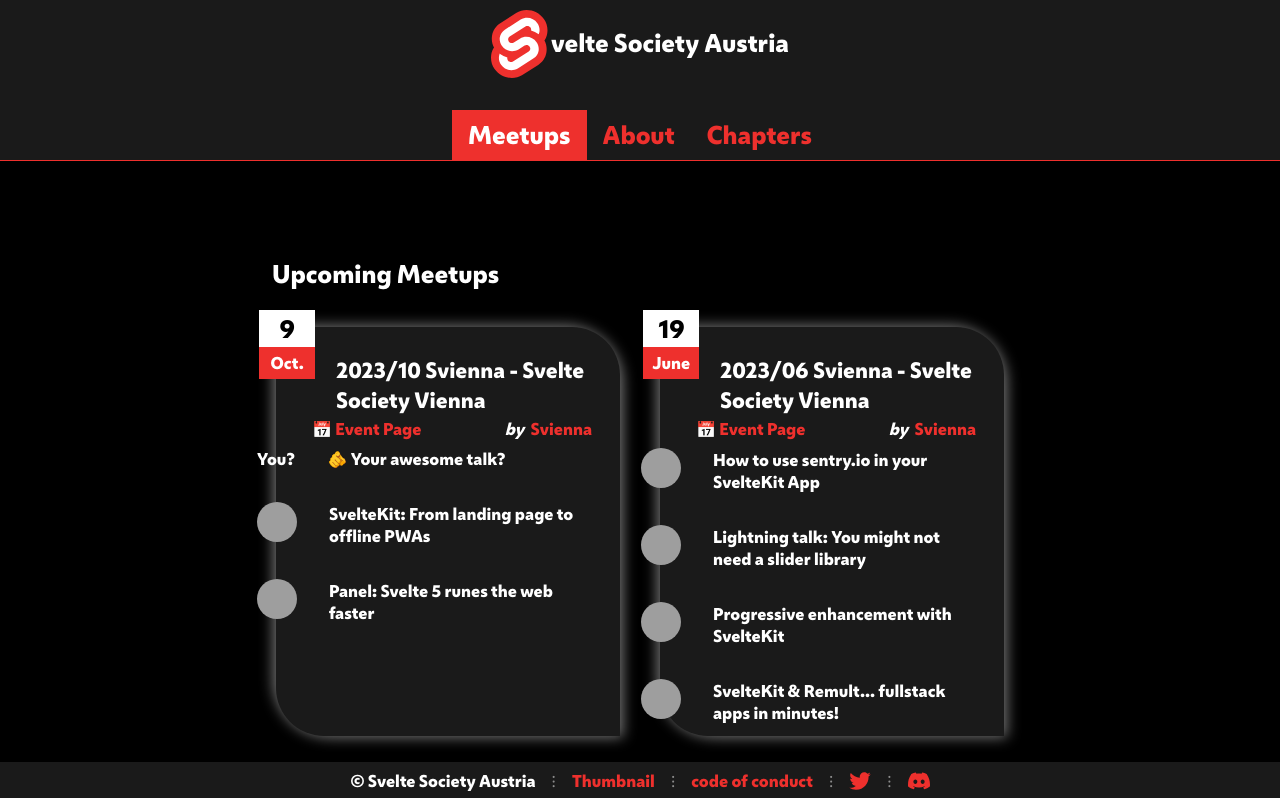
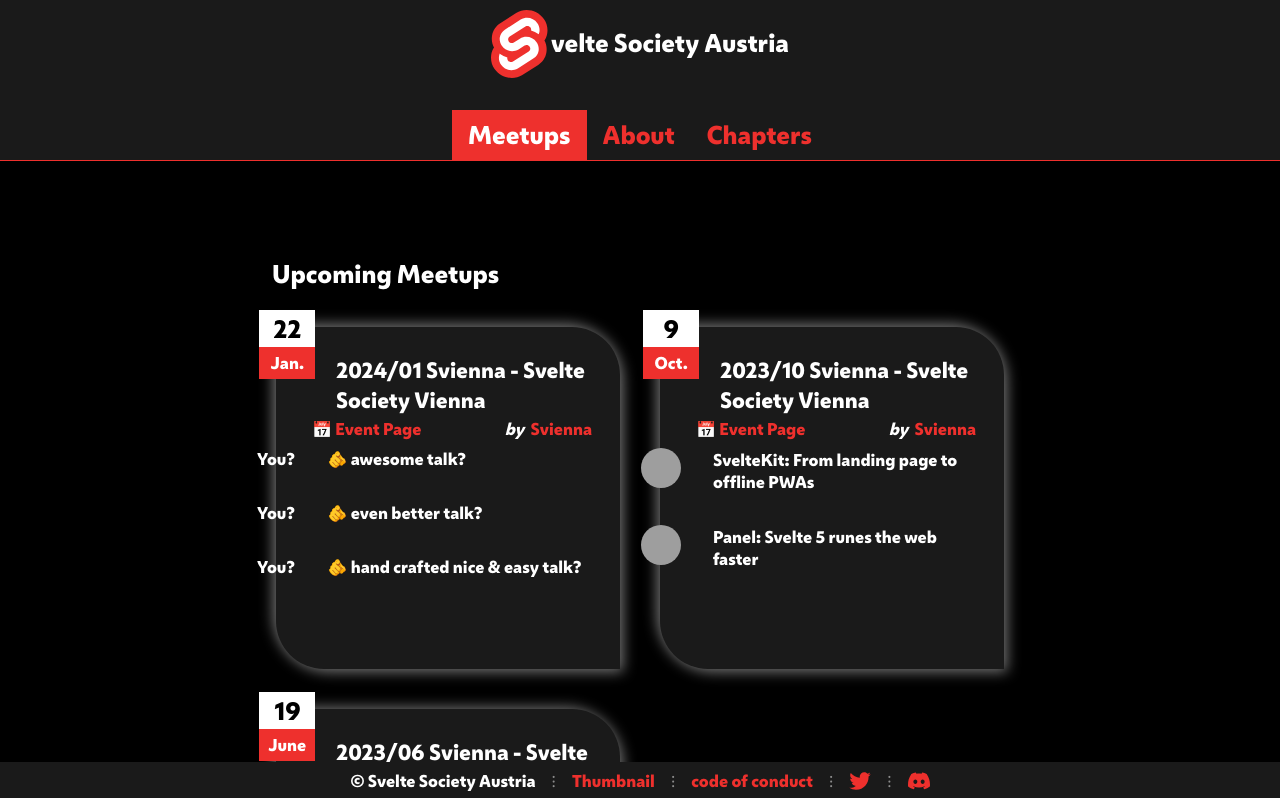
Before and after one commit to SvelteSocietyAustria/site, a SvelteKit app: page / in a window 1280 px wide. Shown: the top 798 px of the page. Built offline with nearby package versions, Linux system fonts and the light colour scheme; grey boxes are pictures that could not be loaded.

Commit message:
:tada: NEW: meetup 22/01/2024

```diff
--- a/src/routes/meetups.ts
+++ b/src/routes/meetups.ts
@@ -22,15 +22,30 @@
 	// 	],
 	// },
 	{
+		dateISO: '2024-01-22T18:00:00.000Z',
+		name: '2024/01 Svienna - Svelte Society Vienna',
+		lumaLink: 'https://lu.ma/2024-01-svienna',
+		by: 'svienna',
+		pictureCount: 0,
+		talks: [
+			{
+				name: '🫵 awesome talk?',
+			},
+			{
+				name: '🫵 even better talk?',
+			},
+			{
+				name: '🫵 hand crafted nice & easy talk?',
+			},
+		],
+	},
+	{
 		dateISO: '2023-10-09T18:00:00.000Z',
 		name: '2023/10 Svienna - Svelte Society Vienna',
 		lumaLink: 'https://lu.ma/2023-10-svienna',
 		by: 'svienna',
 		pictureCount: 0,
 		talks: [
-			{
-				name: '🫵 Your awesome talk?',
-			},
 			{
 				name: 'SvelteKit: From landing page to offline PWAs',
 				githubAuthor: 'DaniruKun',
@@ -51,12 +66,12 @@
 			{
 				name: 'How to use sentry.io in your SvelteKit App',
 				githubAuthor: 'Lms24',
-				youtubeReplayLink: 'https://youtu.be/u41-MtPGH04'
+				youtubeReplayLink: 'https://youtu.be/u41-MtPGH04',
 			},
 			{
 				name: 'Lightning talk: You might not need a slider library',
 				githubAuthor: 'ermincelikovic',
-				youtubeReplayLink: 'https://youtu.be/dSUmtijkFOc'
+				youtubeReplayLink: 'https://youtu.be/dSUmtijkFOc',
 			},
 			{
 				name: 'Progressive enhancement with SvelteKit',
@@ -65,7 +80,7 @@
 			{
 				name: 'SvelteKit & Remult... fullstack apps in minutes!',
 				githubAuthor: 'jycouet',
-				youtubeReplayLink: 'https://youtu.be/N8d290fTzq8'
+				youtubeReplayLink: 'https://youtu.be/N8d290fTzq8',
 			},
 		],
 	},
```
